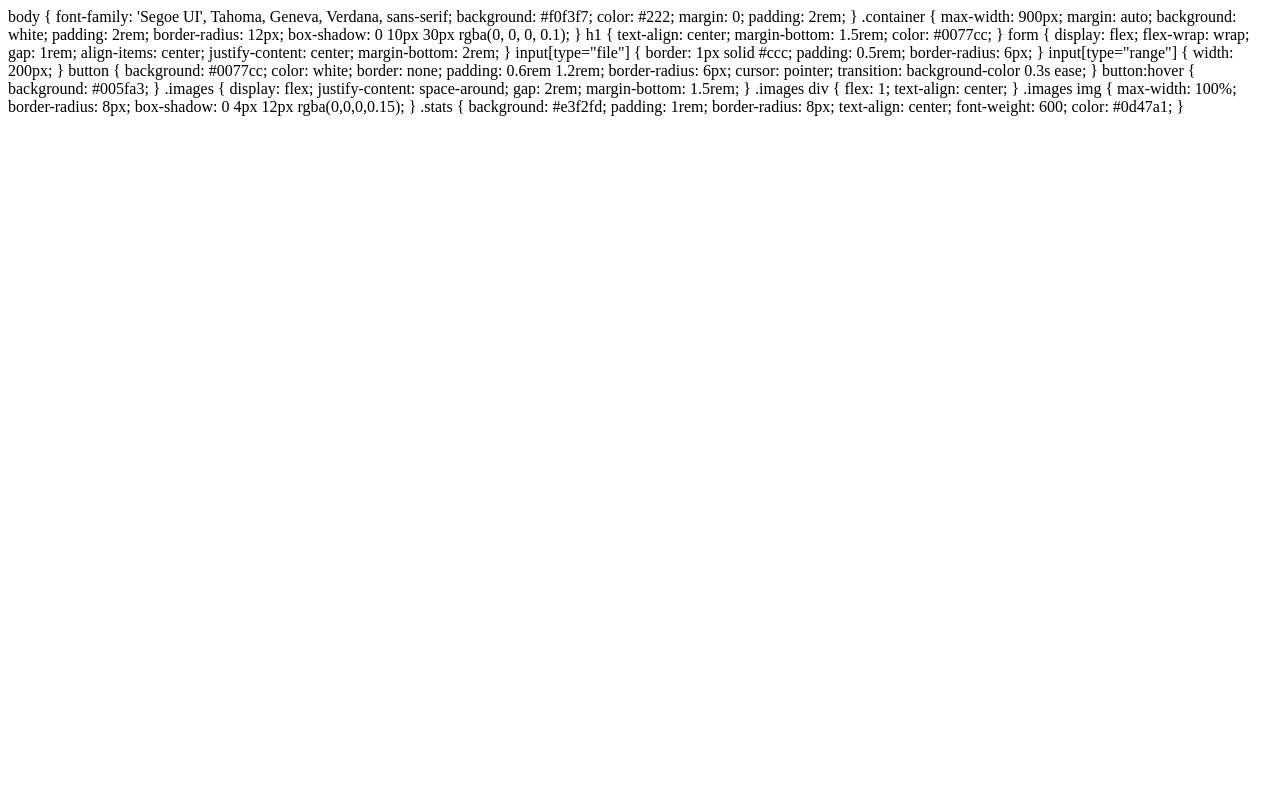
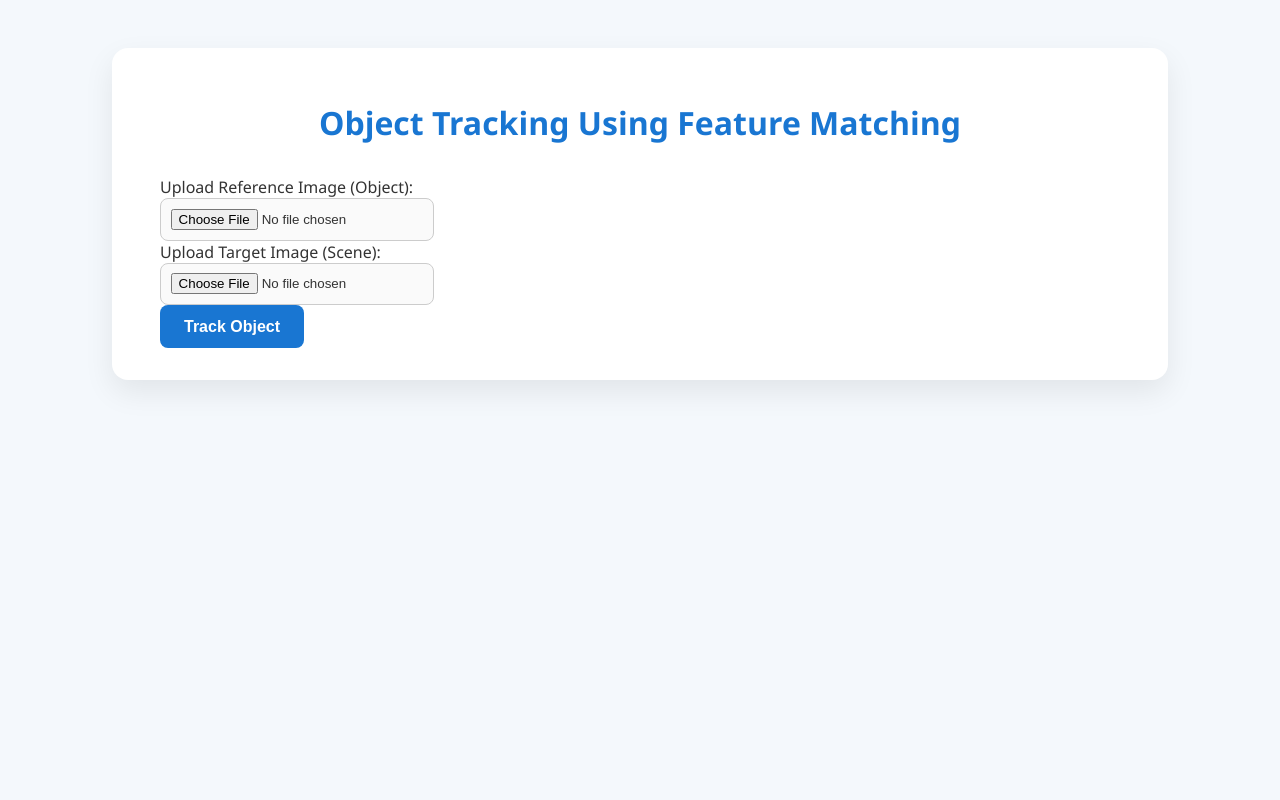
Before and after one commit to Ashwinib26/Multi-Feature-Object-Tracker, a Flask app: page / in a window 1280 px wide. Run offline with Flask 3, Linux system fonts and the light colour scheme.

Commit message:
Bug Fix-Object Tracking

```diff
--- a/static/styles.css
+++ b/static/styles.css
@@ -98,3 +98,10 @@ button:hover {
     color: #0d47a1;
     box-shadow: 0 4px 10px rgba(0,0,0,0.08);
 }
+.images img {
+    width: 100%;
+    max-height: 400px;
+    object-fit: contain;
+    border-radius: 8px;
+    box-shadow: 0 4px 12px rgba(0,0,0,0.15);
+}
--- a/templates/index.html
+++ b/templates/index.html
@@ -1,82 +1,45 @@
-body {
-    font-family: 'Segoe UI', Tahoma, Geneva, Verdana, sans-serif;
-    background: #f0f3f7;
-    color: #222;
-    margin: 0;
-    padding: 2rem;
-}
+<!DOCTYPE html>
+<html lang="en">
+<head>
+    <meta charset="UTF-8">
+    <title>Object Tracking App</title>
+    <link rel="stylesheet" href="{{ url_for('static', filename='styles.css') }}">
+</head>
+<body>
+    <div class="container">
+        <h1>Object Tracking Using Feature Matching</h1>
 
-.container {
-    max-width: 900px;
-    margin: auto;
-    background: white;
-    padding: 2rem;
-    border-radius: 12px;
-    box-shadow: 0 10px 30px rgba(0, 0, 0, 0.1);
-}
+        <form action="{{ url_for('upload') }}" method="POST" enctype="multipart/form-data">
+            <div>
+                <label>Upload Reference Image (Object):</label><br>
+                <input type="file" name="reference_image" accept="image/*" required>
+            </div>
+            <div>
+                <label>Upload Target Image (Scene):</label><br>
+                <input type="file" name="target_image" accept="image/*" required>
+            </div>
+            <button type="submit">Track Object</button>
+        </form>
 
-h1 {
-    text-align: center;
-    margin-bottom: 1.5rem;
-    color: #0077cc;
-}
+        {% if original_image and processed_image %}
+        <div class="images">
+            <div style="flex: 1;">
+                <h3>Original (Target) Image</h3>
+                <img src="{{ original_image }}" alt="Original Image">
+            </div>
+            <div style="flex: 2;">
+                <h3>Processed Image with Matches</h3>
+                <img src="{{ processed_image }}" alt="Processed Image">
+            </div>
+        </div>
 
-form {
-    display: flex;
-    flex-wrap: wrap;
-    gap: 1rem;
-    align-items: center;
-    justify-content: center;
-    margin-bottom: 2rem;
-}
-
-input[type="file"] {
-    border: 1px solid #ccc;
-    padding: 0.5rem;
-    border-radius: 6px;
-}
-
-input[type="range"] {
-    width: 200px;
-}
-
-button {
-    background: #0077cc;
-    color: white;
-    border: none;
-    padding: 0.6rem 1.2rem;
-    border-radius: 6px;
-    cursor: pointer;
-    transition: background-color 0.3s ease;
-}
-
-button:hover {
-    background: #005fa3;
-}
-
-.images {
-    display: flex;
-    justify-content: space-around;
-    gap: 2rem;
-    margin-bottom: 1.5rem;
-}
-
-.images div {
-    flex: 1;
-    text-align: center;
-}
-
-.images img {
-    max-width: 100%;
-    border-radius: 8px;
-    box-shadow: 0 4px 12px rgba(0,0,0,0.15);
-}
-
-.stats {
-    background: #e3f2fd;
-    padding: 1rem;
-    border-radius: 8px;
-    text-align: center;
-    font-weight: 600;
-    color: #0d47a1;
-}
+        {% if stats %}
+        <div class="stats">
+            Total Keypoint Matches: {{ stats.total_matches }}<br>
+            Top Matches Shown: {{ stats.top_matches_drawn }}
+        </div>
+        {% endif %}
+        {% endif %}
+    </div>
+</body>
+</html>
```
